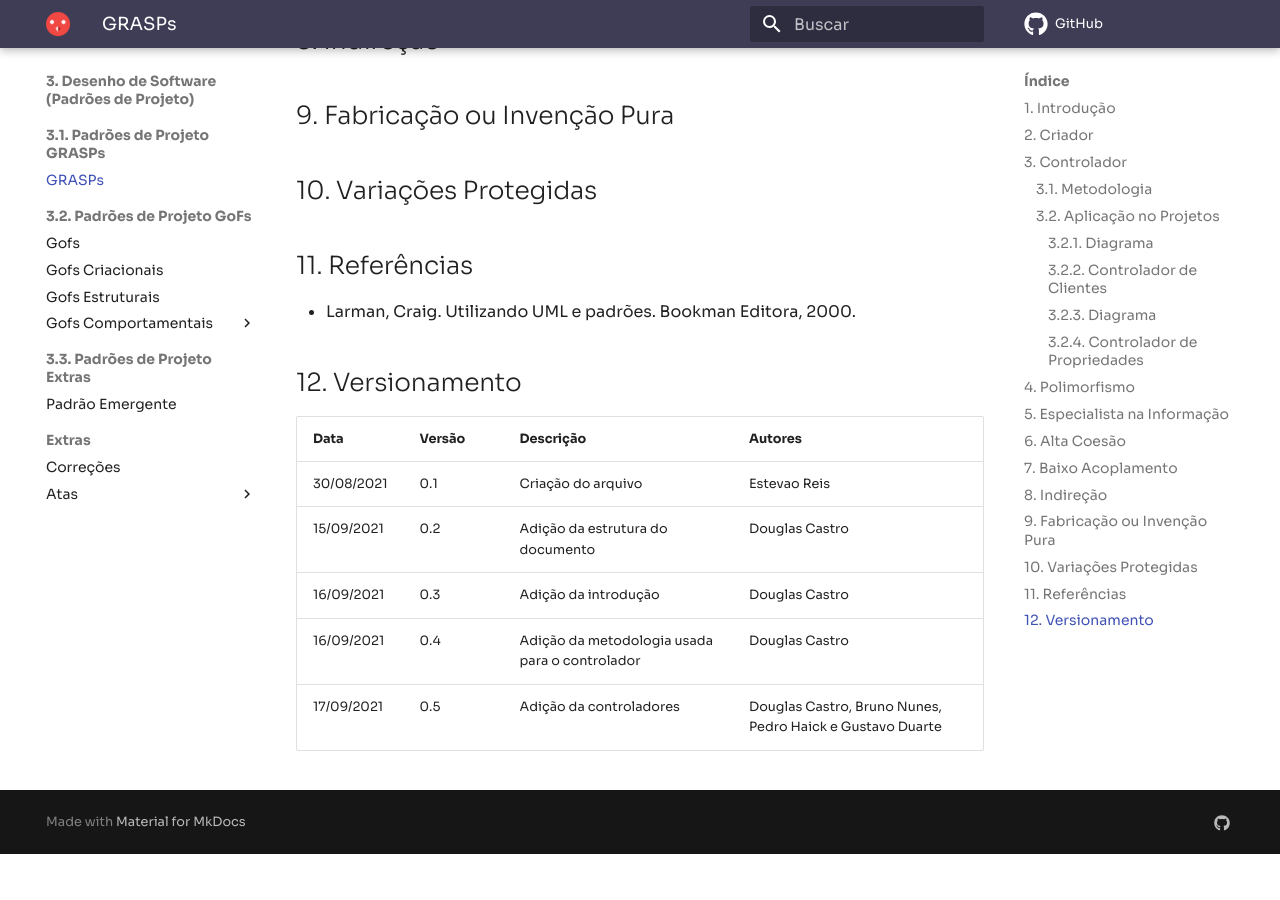
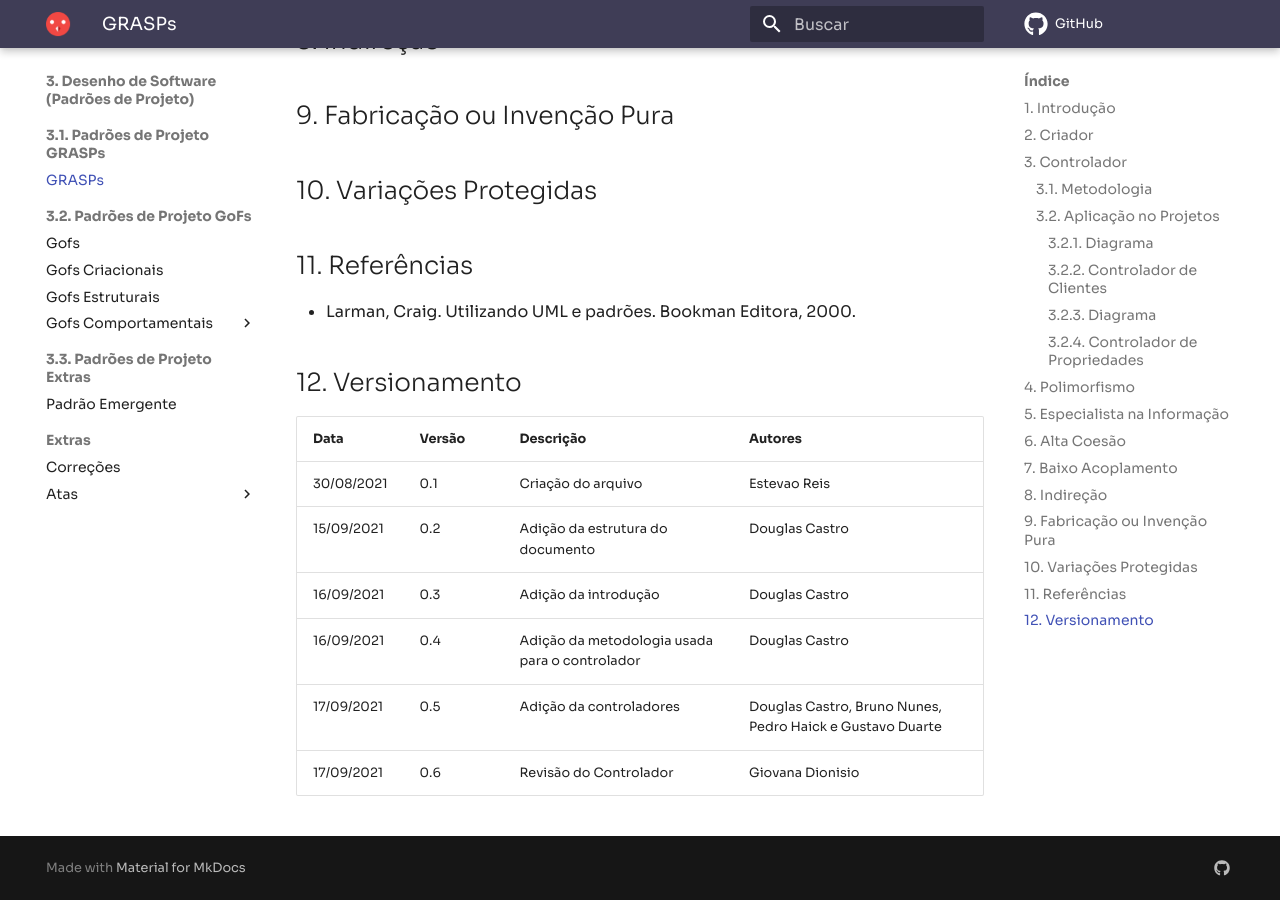
Before and after one commit to UnBArqDsw2021-1/2021.1_G04_Cardeal, an MkDocs documentation site: the page built from docs/padroesDeProjeto/GRASPs.md, in a window 1280 px wide and 900 px high, scrolled down 4063 px. Built offline with MkDocs 1.6.1 and Material for MkDocs 9.7.7, drawn with Linux system fonts in a browser that asks for light colours; comment, search, counter and statistics services are not loaded; before the commit the page ends 4917 px from its top, so only the background shows below that.

Commit message:
Update docs/padroesDeProjeto/GRASPs.md
Co-authored-by: Giovana Vitor Dionisio  <giovanadionisio.gd@gmail.com>

```diff
--- a/docs/padroesDeProjeto/GRASPs.md
+++ b/docs/padroesDeProjeto/GRASPs.md
@@ -78,3 +78,4 @@ O código acima pode ser visto com mais detalhes [aqui](https://github.com/UnBAr
 | 16/09/2021 | 0.3 | Adição da introdução | Douglas Castro |
 | 16/09/2021 | 0.4 | Adição da metodologia usada para o controlador | Douglas Castro |
 | 17/09/2021 | 0.5 | Adição da controladores | Douglas Castro, Bruno Nunes, Pedro Haick e Gustavo Duarte |
+| 17/09/2021 | 0.6 | Revisão do Controlador | Giovana Dionisio |
```
